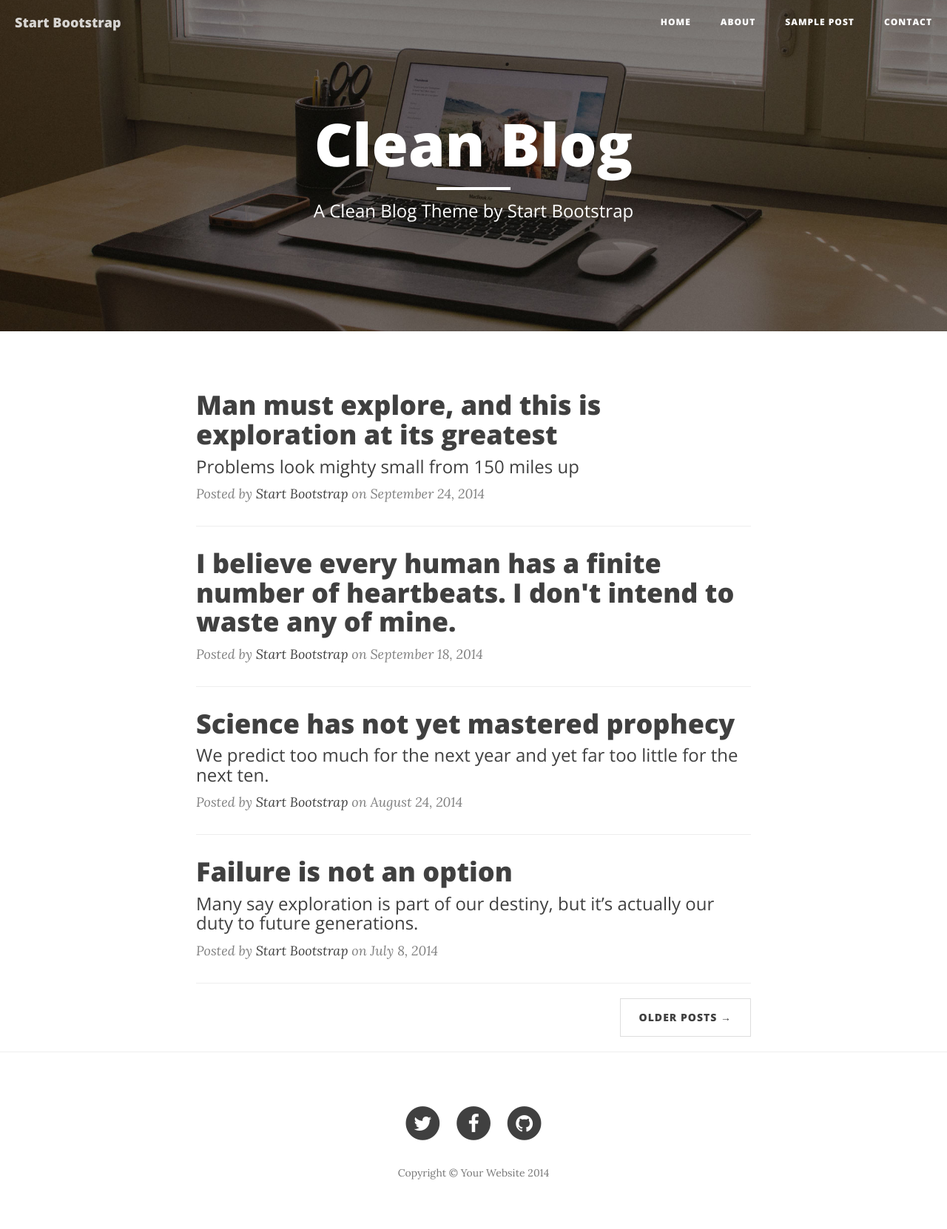
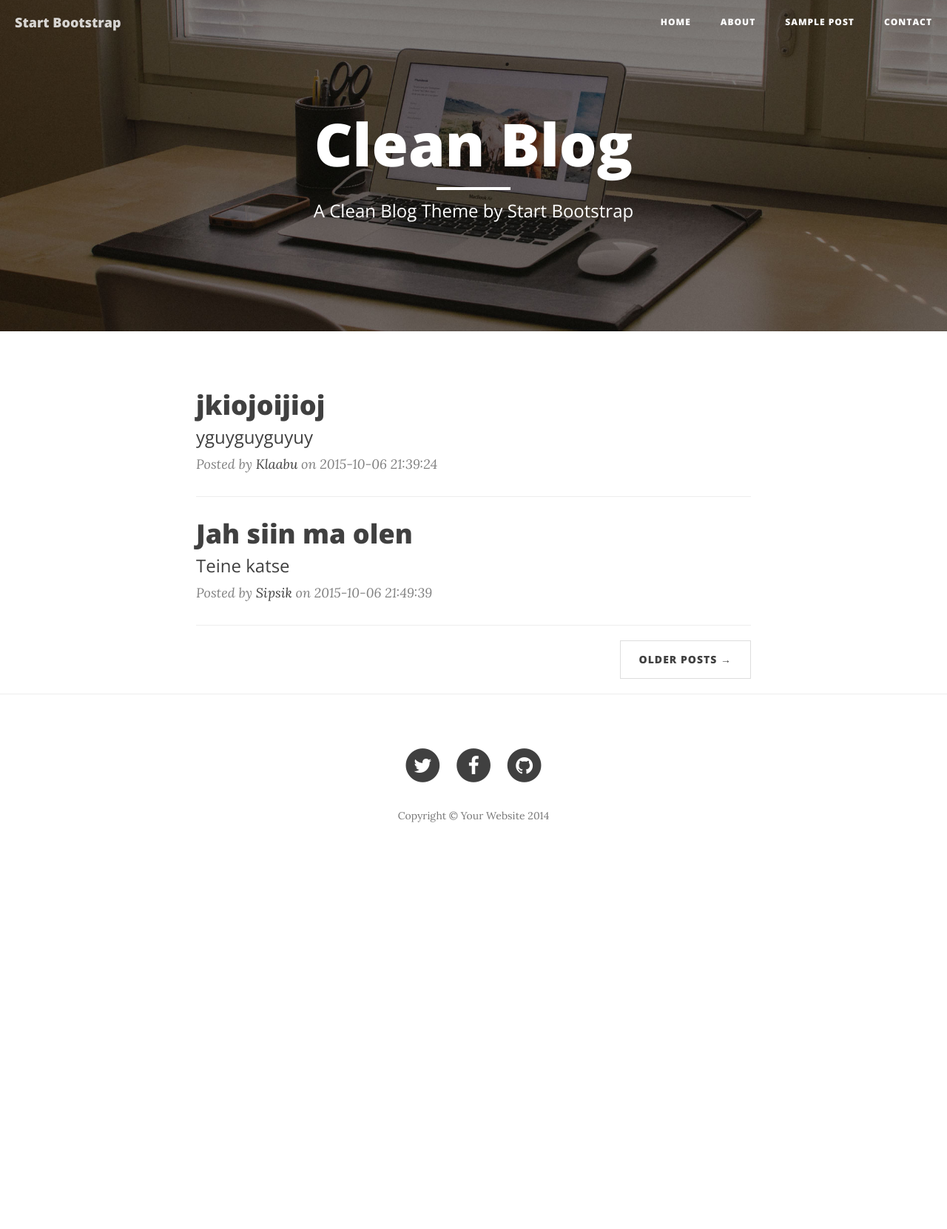
Before and after one commit to kadrim1/CleanBlog, a PHP site: page / in a window 1280 px wide. Shown: the whole page at 74% size. After the commit the page ends 1112 px from the top, so only its background shows below. Run offline with PHP 8.4, Linux system fonts and the light colour scheme; data comes from the database, SQL or seed files in the repository; both versions use the stored data as it was after the commit; some libraries are stand-ins or nearby versions.

Commit message:
Blogipostitused esilehel dünaamiliseks [Delivers #104975878]

```diff
--- a/index.html
+++ b/index.php
@@ -1,6 +1,18 @@
+<?
+//Connect database
+$db = mysqli_connect('127.0.0.1', 'root', '', 'cleanblog') or die(mysqli_error($db));
+mysqli_query($db, "SET NAMES 'utf8'");
+
+//Retrieve data from database
+$q = mysqli_query($db, "SELECT * FROM posts NATURAL JOIN authors");
+$posts = Array();
+while ($row = mysqli_fetch_assoc($q)) {
+    $posts[] = $row;
+}
+
+?>
 <!DOCTYPE html>
 <html lang="en">
-
 <head>
 
     <meta charset="utf-8">
@@ -93,58 +105,28 @@
 <div class="container">
     <div class="row">
         <div class="col-lg-8 col-lg-offset-2 col-md-10 col-md-offset-1">
+
+            <? foreach ($posts as $post): ?>
+
                 <div class="post-preview">
+
                     <a href="post.html">
                         <h2 class="post-title">
-                        Man must explore, and this is exploration at its greatest
+                            <?= $post['post_title'] ?>
                         </h2>
 
                         <h3 class="post-subtitle">
-                        Problems look mighty small from 150 miles up
+                            <?= $post['post_description'] ?>
                         </h3>
                     </a>
 
-                <p class="post-meta">Posted by <a href="#">Start Bootstrap</a> on September 24, 2014</p>
+                    <p class="post-meta">Posted by <a href="#"><?= $post['author_name'] ?></a>
+                        on <?= $post['post_created'] ?></p>
                 </div>
                 <hr>
-            <div class="post-preview">
-                <a href="post.html">
-                    <h2 class="post-title">
-                        I believe every human has a finite number of heartbeats. I don't intend to waste any of mine.
-                    </h2>
-                </a>
 
-                <p class="post-meta">Posted by <a href="#">Start Bootstrap</a> on September 18, 2014</p>
-            </div>
-            <hr>
-            <div class="post-preview">
-                <a href="post.html">
-                    <h2 class="post-title">
-                        Science has not yet mastered prophecy
-                    </h2>
+            <? endforeach; ?>
 
-                    <h3 class="post-subtitle">
-                        We predict too much for the next year and yet far too little for the next ten.
-                    </h3>
-                </a>
-
-                <p class="post-meta">Posted by <a href="#">Start Bootstrap</a> on August 24, 2014</p>
-            </div>
-            <hr>
-            <div class="post-preview">
-                <a href="post.html">
-                    <h2 class="post-title">
-                        Failure is not an option
-                    </h2>
-
-                    <h3 class="post-subtitle">
-                        Many say exploration is part of our destiny, but it’s actually our duty to future generations.
-                    </h3>
-                </a>
-
-                <p class="post-meta">Posted by <a href="#">Start Bootstrap</a> on July 8, 2014</p>
-            </div>
-            <hr>
             <!-- Pager -->
             <ul class="pager">
                 <li class="next">
```
Also changed, not shown: doc/database.sql (added, +115 -0 lines). Lines whose indentation alone changed are shown as unchanged.
